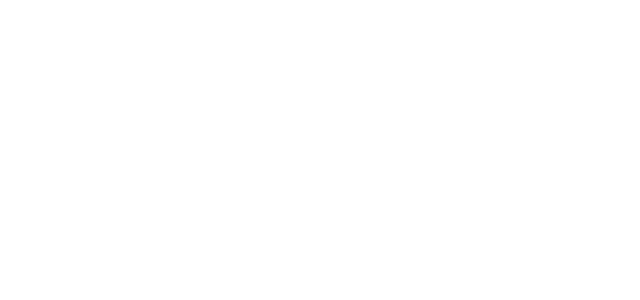
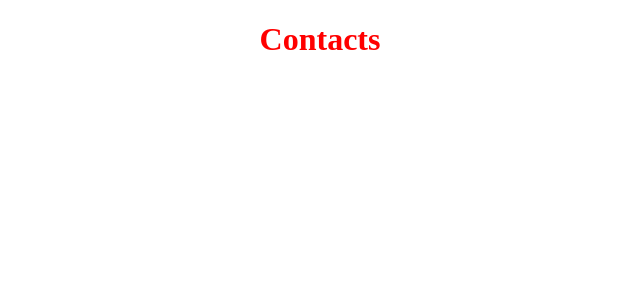
Before and after one commit to esenzh/takeoff-test, a React app in the folder client/: page / in a window 1280 px wide. Shown: the top 300 px of the page, without its empty margins (320-960 px from the left). Built offline with nearby package versions, Linux system fonts and the light colour scheme.

Commit message:
feat: create contact page

```diff
--- a/client/src/components/App.jsx
+++ b/client/src/components/App.jsx
@@ -3,13 +3,15 @@ import { BrowserRouter as Router, Route, Switch } from "react-router-dom";
 import '../styles/App.css';
 import Login from './Login';
 import Signup from './SignUp';
+import Contact from './Contact';
 
 function App() {
     return (
         <Router>
             <Switch>
+                <Route exact path={'/'} component={Contact} />
                 <Route path={'/login'} component={Login} />
-                <Route path='/signup' component={Signup}/>
+                <Route path='/signup' component={Signup} />
             </Switch>
         </Router>
     )
--- /dev/null
+++ b/client/src/components/Contact.jsx
@@ -0,0 +1,9 @@
+import React from 'react';
+
+function Contact() {
+    return (
+        <h1>Contacts</h1>
+    )
+}
+
+export default Contact;
```
